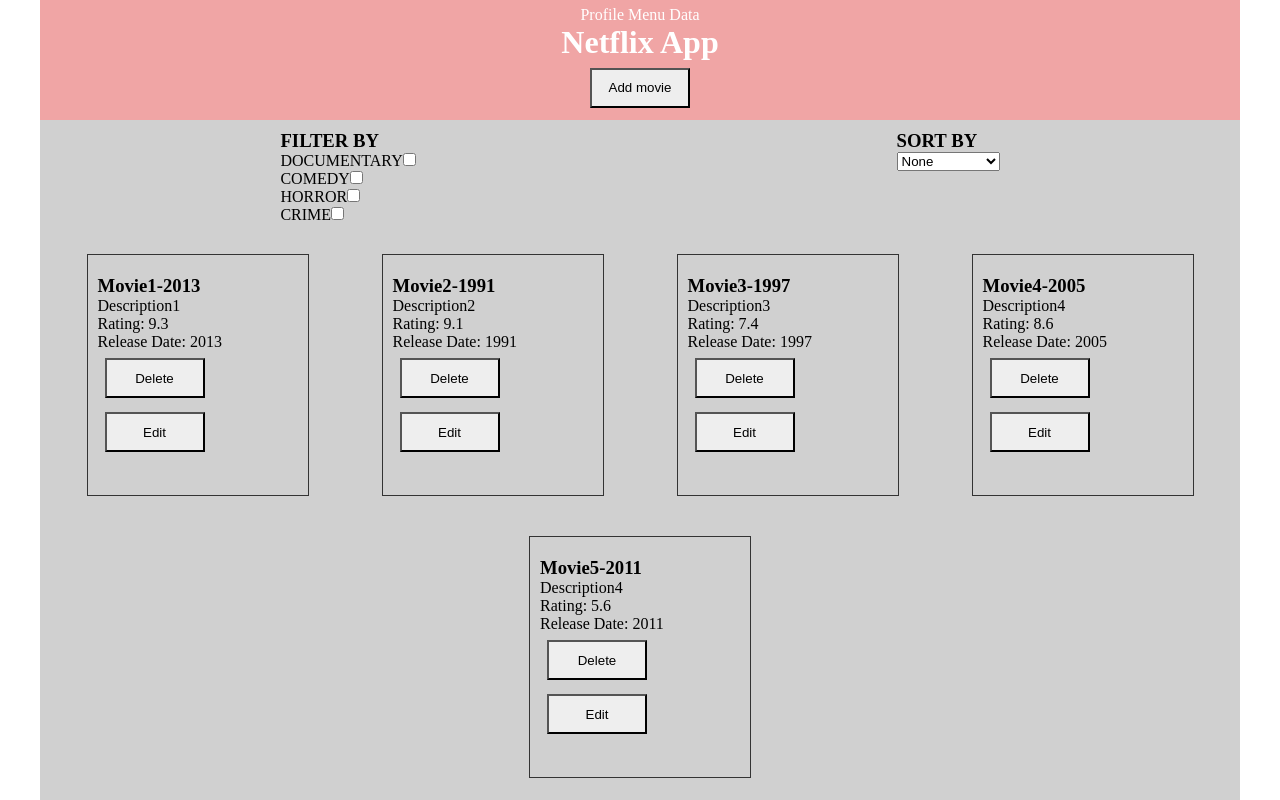
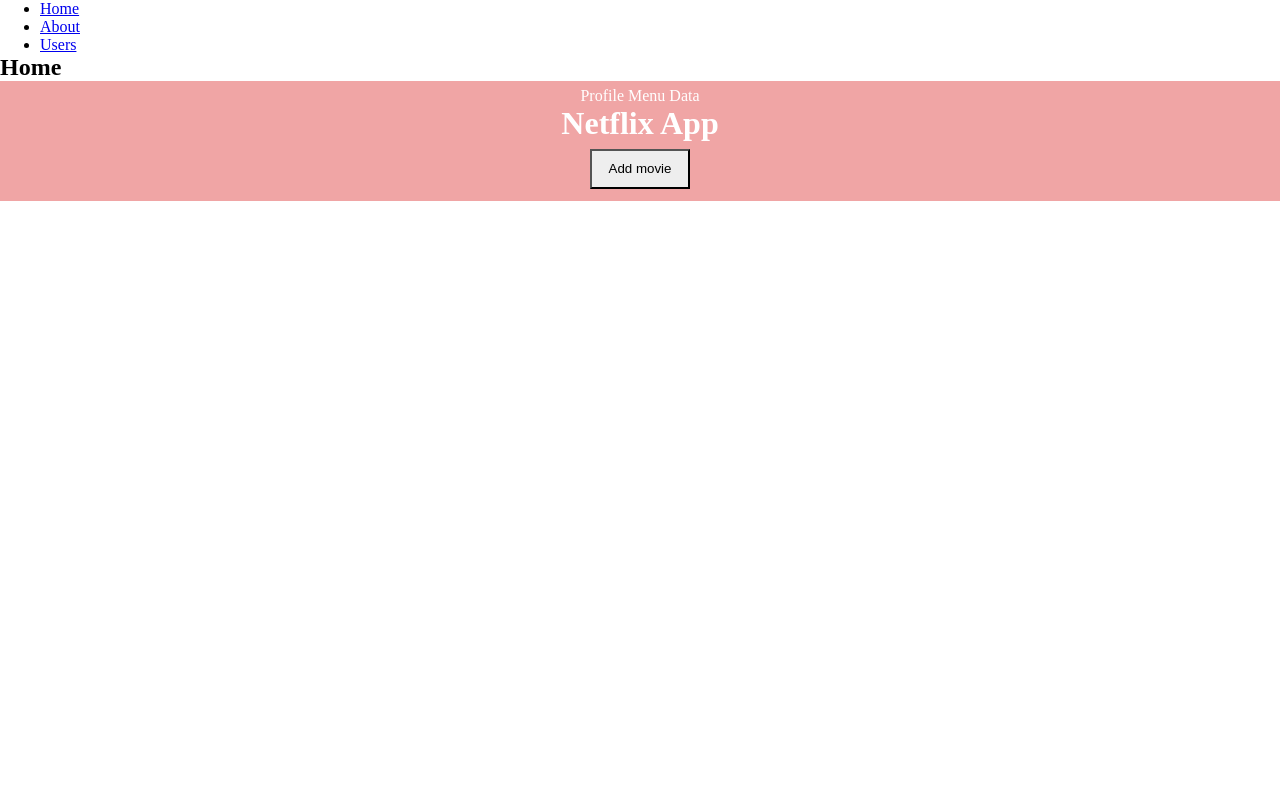
Before and after one commit to philiprzn/react_movies, a React app in the folder movies/: page / in a window 1280 px wide. Shown: the top 800 px of the page. Built offline with nearby package versions, Linux system fonts and the light colour scheme.

Commit message:
hw8 router start;

```diff
--- a/movies/package.json
+++ b/movies/package.json
@@ -28,6 +28,7 @@
     "react-dom": "^16.13.1",
     "react-redux": "^7.2.2",
     "react-router": "^5.2.0",
+    "react-router-dom": "^5.2.0",
     "redux": "^4.0.5",
     "redux-thunk": "^2.3.0",
     "yup": "^0.32.8"
--- a/movies/src/components/App.js
+++ b/movies/src/components/App.js
@@ -10,13 +10,12 @@
 import { addMovie, getMovies }  from './../store/actions/movies';
 import { toggleModalWindow }  from './../store/actions/app';
 
-const newMovie = {
-    id: '123123',
-    title: "Movie4 from Redux",
-    description: "Description Redux",
-    rating: 3.3,
-    releaseDate: 7777
-};
+import {
+    BrowserRouter as Router,
+    Switch,
+    Route,
+    Link
+} from "react-router-dom";
 
 const MovieListWithLoading = WithLoading(MovieList);
 
@@ -24,33 +23,55 @@
     const { app, toggleModalWindow, movies } = props;
     const { isModalWindowOpen } = app;
 
-    // const [application, setApplication] = useState(app);
-    // const [isModalWindowOpen, toggleModalWindow] = useToggle(false);
+        return (
+            <Router>
+                <div>
+                    <nav>
+                        <ul>
+                            <li>
+                                <Link to="/">Home</Link>
+                            </li>
+                            <li>
+                                <Link to="/about">About</Link>
+                            </li>
+                            <li>
+                                <Link to="/users">Users</Link>
+                            </li>
+                        </ul>
+                    </nav>
 
-   /* const openModal = (type, params) => { // types, params
-        setApplication({...application, modalWindowType: type})
-        toggleModalWindow();
-    };
+                    {/* A <Switch> looks through its children <Route>s and
+            renders the first one that matches the current URL. */}
+                    <Switch>
+                        <Route path="/about">
+                            <About />
+                        </Route>
+                        <Route path="/users">
+                            <Users />
+                        </Route>
+                        <Route path="/">
+                            <Home />
+                        </Route>
+                    </Switch>
 
-    const closeModal = () => {
-        toggleModalWindow();
-    };*/
-
-        return (
-            <div className="app-wrapper">
-                <Header />
-                <MovieList />
-                {isModalWindowOpen &&  <ModalWindow />}
-                {/*<p>Window open: {isModalWindowOpen.toString()}</p>*/}
-                {/*<button onClick={() => props.addMovie(newMovie)}>AddMovie</button>*/}
-                {/*<button onClick={toggleModalWindow}>Toggle button</button>*/}
-                {/*<div>
-                    <button onClick={props.onGetMovies}>GET MOVIES</button>
-                </div>*/}
-                <pre>{JSON.stringify(props, null, 2)}</pre>
-            </div>
+                    <Header />
+                    {isModalWindowOpen &&  <ModalWindow />}
+                </div>
+            </Router>
         );
 };
+
+function Home() {
+    return <h2>Home</h2>;
+}
+
+function About() {
+    return <h2>About</h2>;
+}
+
+function Users() {
+    return <h2>Users</h2>;
+}
 
 function mapStateToProps(state) {
     const { movies, app } = state;
@@ -74,3 +95,17 @@
 {/*<ErrorBoundary>
     <MovieListWithLoading isLoading={false} movies={movies} deleteMovie={deleteMovie} editMovie={editMovie} openModal={openModal}/>
 </ErrorBoundary>*/}
+
+/*
+<div className="app-wrapper">
+    <Header />
+    <MovieList />
+    {isModalWindowOpen &&  <ModalWindow />}
+    {/!*<p>Window open: {isModalWindowOpen.toString()}</p>*!/}
+    {/!*<button onClick={() => props.addMovie(newMovie)}>AddMovie</button>*!/}
+    {/!*<button onClick={toggleModalWindow}>Toggle button</button>*!/}
+    {/!*<div>
+                    <button onClick={props.onGetMovies}>GET MOVIES</button>
+                </div>*!/}
+    <pre>{JSON.stringify(props, null, 2)}</pre>
+</div>*/
--- a/movies/src/index.js
+++ b/movies/src/index.js
@@ -2,7 +2,6 @@
 import ReactDOM from "react-dom";
 import App from "./components/App";
 import {INITIAL_STATE} from "./initialState";
-
 import {Provider} from 'react-redux'
 import store from './store/store';
 
--- a/movies/src/store/reducers/index.js
+++ b/movies/src/store/reducers/index.js
@@ -5,5 +5,5 @@
 
 export const rootReducer = combineReducers({
     movies,
-    app
+    app,
 });
```
